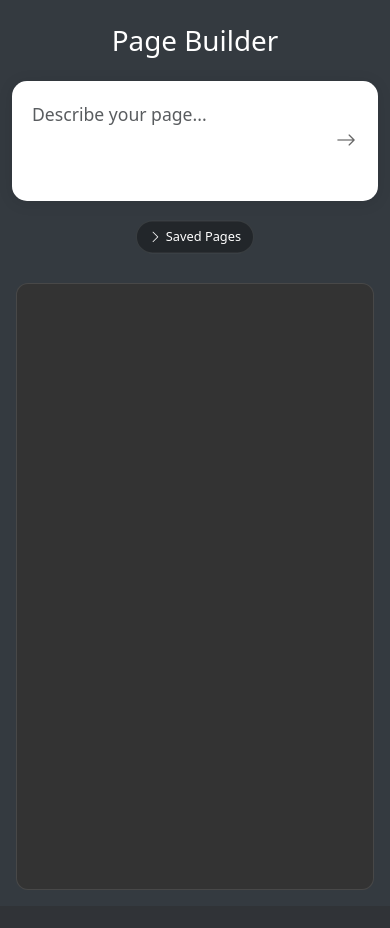
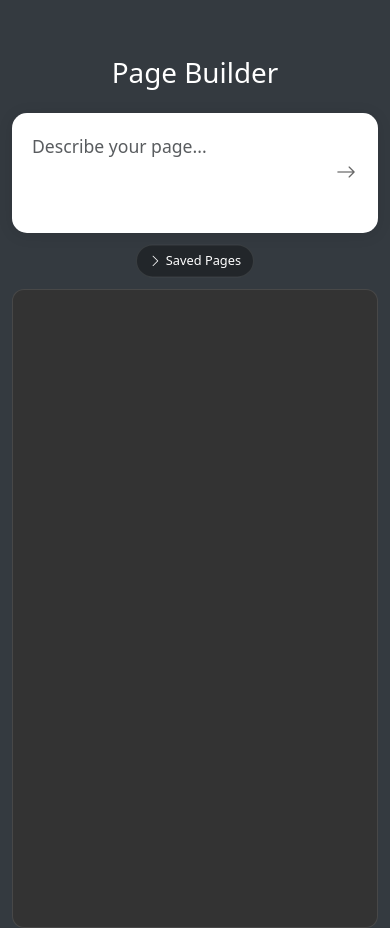
Before and after one commit to makeiteasierapps/AIToolKit, a Flask app: page /site_builder in a window 390 px wide. Before the commit the page ends 890 px from the top, so only its background shows below. Run offline with Flask 3, Linux system fonts and the light colour scheme; some libraries are stand-ins or nearby versions.

Commit message:
more ui restructuring

```diff
--- a/static/css/main.css
+++ b/static/css/main.css
@@ -11,3 +11,11 @@ body {
 .container {
     max-width: 960px;
 }
+
+.main-container {
+    display: flex;
+    flex-direction: column;
+    align-items: center;
+    min-height: 100vh;
+    padding-top: 2rem;
+}
--- a/static/css/preview.css
+++ b/static/css/preview.css
@@ -10,7 +10,6 @@
 }
 
 #preview-container {
-    margin-top: 20px;
     padding: 0;
     box-sizing: border-box;
     width: 100%;
@@ -24,12 +23,10 @@
 @media screen and (max-width: 768px) {
     #preview-container {
         height: calc(90vh - 150px);
-        margin-top: 10px;
-        padding: 16px;
     }
 
     .action-buttons {
-        padding: 5px;
+        padding: 7px;
     }
 }
 
@@ -39,9 +36,7 @@
     }
 
     .action-buttons {
-        padding: 5px;
-        top: 20px;
-        right: 20px;
+        padding: 7px;
     }
 }
 
@@ -60,3 +55,10 @@
     height: 100%;
     flex: 1;
 }
+
+@media (hover: none) and (pointer: coarse) {
+    .action-buttons {
+        opacity: 1;
+        pointer-events: auto;
+    }
+}
--- a/static/css/thumbnail.css
+++ b/static/css/thumbnail.css
@@ -19,7 +19,6 @@
 }
 
 .thumbnails-toggle {
-    position: absolute;
     background: rgba(33, 37, 41, 0.9);
     border: 1px solid rgba(255, 255, 255, 0.1);
     border-radius: 20px;
@@ -68,13 +67,14 @@
 .thumbnails-wrapper {
     min-height: 0;
     position: relative;
-    margin-bottom: 1rem;
+    margin: 1rem 0;
     overflow: visible;
 }
 
 .thumbnails-wrapper.collapsed {
     height: 0;
     margin: 0;
+    margin: .5rem 0;
     min-height: 40px;
 }
 
--- a/templates/site_builder.html
+++ b/templates/site_builder.html
@@ -21,9 +21,11 @@
         />
     </head>
     <body>
-        <div class="container">
+        <div class="container main-container">
             <h1 class="text-center my-4">Page Builder</h1>
-            <div class="mb-3 position-relative">
+
+            <!-- Description Input Section -->
+            <div class="w-100">
                 <div class="input-group">
                     <textarea
                         class="form-control"
@@ -41,9 +43,9 @@
                     </button>
                 </div>
             </div>
-        </div>
 
-        <div class="container">
+            <!-- Thumbnails Section -->
+            <div class="w-100">
                 <div class="thumbnails-wrapper collapsed">
                     <button
                         class="thumbnails-toggle"
@@ -58,8 +60,9 @@
                 </div>
             </div>
 
-        <div class="container" id="preview-container">
-            <div class="action-buttons d-flex justify-content-end gap-2 mb-3">
+            <!-- Preview Section -->
+            <div id="preview-container">
+                <div class="action-buttons">
                     <button
                         id="save-html"
                         class="btn btn-outline-primary btn-sm"
@@ -80,12 +83,13 @@
 
                 <div id="progress-overlay" class="d-none">
                     <div class="progress-content">
-                    <h5 class="text-center mb-3">Building Your Website</h5>
+                        <h5 class="text-center">Building Your Website</h5>
                         <div id="progress-stream"></div>
                     </div>
                 </div>
 
                 <iframe id="preview"></iframe>
+            </div>
         </div>
         <script src="https://cdnjs.cloudflare.com/ajax/libs/html2canvas/1.3.3/html2canvas.min.js"></script>
         <script
```
Lines whose indentation alone changed are shown as unchanged.
